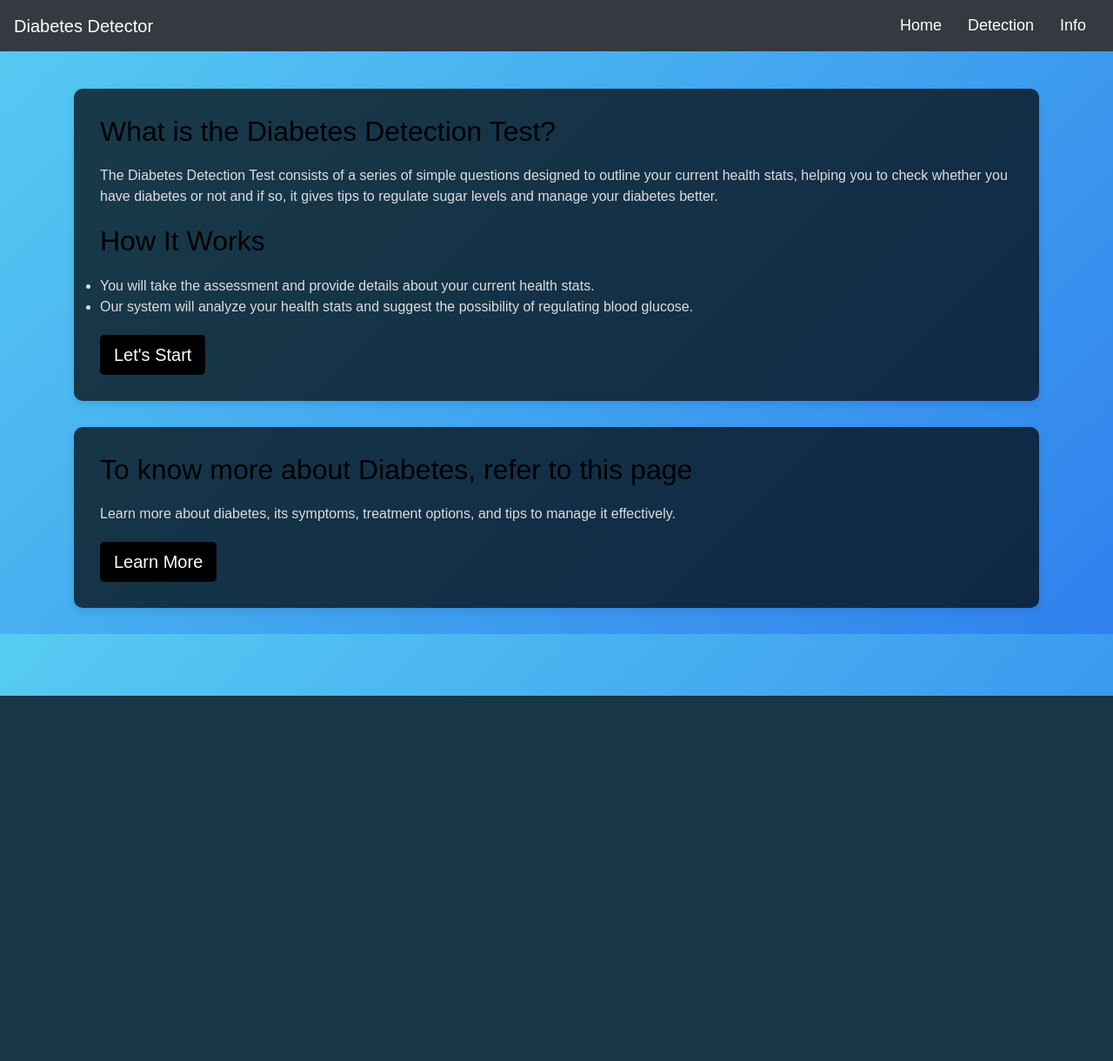
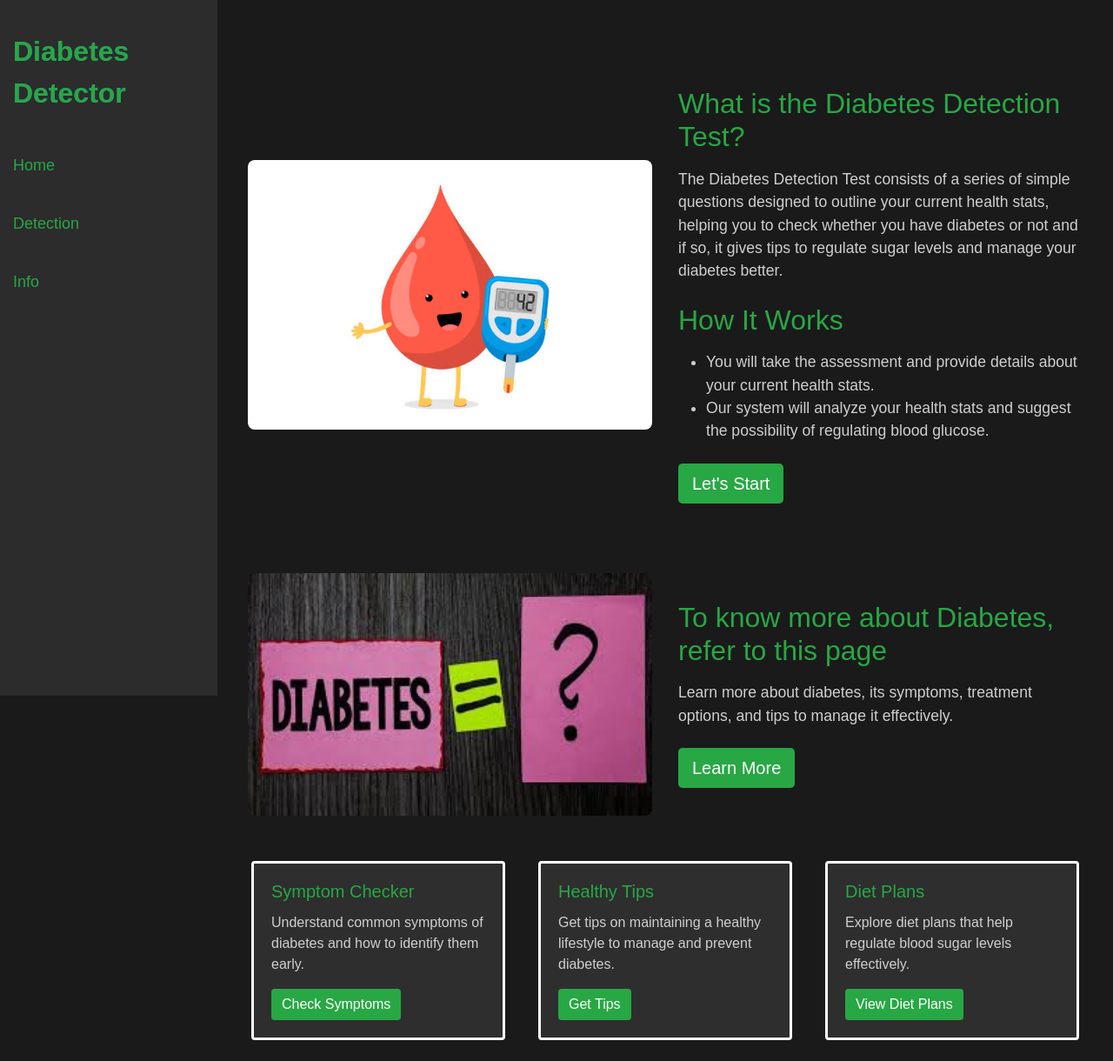
Before and after one commit to Vic710/Diabetes-Prediction-TechRush, a Flask app: page / in a window 1280 px wide. Shown: the whole page at 87% size. Before the commit the page ends 800 px from the top, so only its background shows below. Run offline with Flask 3, Linux system fonts and the light colour scheme; parts of the project's set-up code (start-up, migrations or seed data) failed here and were passed over; some libraries are stand-ins or nearby versions.

Commit message:
Update index.html

```diff
--- a/templates/index.html
+++ b/templates/index.html
@@ -5,136 +5,244 @@
     <meta charset="UTF-8">
     <meta name="viewport" content="width=device-width, initial-scale=1.0">
     <title>Diabetes Detector</title>
-    <link rel="stylesheet" href="https://maxcdn.bootstrapcdn.com/bootstrap/4.5.2/css/bootstrap.min.css">
+    <link rel="stylesheet" href="https://stackpath.bootstrapcdn.com/bootstrap/4.5.2/css/bootstrap.min.css">
     <style>
         body {
-            padding-top: 54px;
-            margin: 0;
-            background: url('background-image.jpg') no-repeat center center fixed;
-            background-size: cover;
-            color: #fff;
+            background-color: #1a1a1a;
+            color: #e0e0e0;
+            font-family: 'Arial', sans-serif;
         }
 
-        @import url('https://fonts.googleapis.com/css2?family=Poppins:wght@300;400;500;600;700&display=swap');
-
-        * {
-            margin: 0;
-            padding: 0;
-            box-sizing: border-box;
-            font-family: 'Poppins', sans-serif;
+        .sidebar {
+            height: 100%;
+            position: fixed;
+            width: 250px;
+            top: 0;
+            left: 0;
+            background-color: #2c2c2c;
+            padding-top: 20px;
         }
 
-        body {
-            font-family: Arial, sans-serif;
-            background: linear-gradient(135deg, #56CCF2, #2F80ED);
-
+        .sidebar a {
+            display: block;
+            padding: 15px;
+            text-align: left;
+            text-decoration: none;
+            font-size: 18px;
+            color: #28a745;
+            margin-bottom: 10px;
+            border-radius: 8px;
+            /* Rounded corners by default */
+            transition: background-color 0.3s ease, box-shadow 0.3s ease;
+            /* Smooth transition */
         }
 
-        .navbar-nav .nav-item .nav-link {
-            position: relative;
-            color: #fff;
-            font-size: 18px;
-            font-weight: 500;
-            padding: 8px 15px;
-            text-decoration: none;
-            transition: all 0.3s ease;
+
+        .sidebar a:hover {
+            background-color: #21a20a;
+            /* Solid background color on hover */
+            border-radius: 8px;
+            /* Consistent border radius on hover */
+            color: #ffffff;
+            /* Change text color to white on hover */
+            box-shadow: 0 4px 8px rgba(0, 0, 0, 0.3);
+            /* Subtle shadow effect */
+            margin: 0;
+            /* Remove margin on hover to avoid layout shift */
         }
 
-        .navbar-nav .nav-item .nav-link:before {
-            content: '';
-            position: absolute;
-            bottom: -5px;
-            left: 50%;
-            height: 3px;
-            width: 0;
-            background: #34efdf;
-            border-radius: 12px;
-            transition: all 0.4s ease;
-            transform: translateX(-50%);
+        .content {
+            margin-left: 250px;
+            padding: 20px;
         }
 
-        .navbar-nav .nav-item .nav-link:hover:before {
-            width: 100%;
-        }
-
-        .navbar-nav .nav-item .nav-link:hover {
-            color: #34efdf;
+        .sidebar .navbar-brand {
+            font-size: 2rem;
+            font-weight: 900;
+            background: linear-gradient(to right, #285fa7, #0d65d8);
+            background-clip: text;
+            -webkit-btext-fill-color: transparent;
+            /* text-shadow: 2px 2px 6px rgba(0, 0, 0, 0.7); */
+            margin-bottom: 1rem;
+            /* text-align: center; */
         }
 
         .info-section {
-            background: rgba(0, 0, 0, 0.7);
-            padding: 30px;
-            border-radius: 10px;
-            box-shadow: 0 4px 8px rgba(0, 0, 0, 0.1);
-            margin-bottom: 30px;
+            padding: 2rem 0;
         }
 
         .info-section h2 {
-            color: #000000;
-            margin-bottom: 20px;
+            font-size: 2rem;
+            margin-bottom: 1rem;
+            color: #28a745;
+        }
+
+        .info-section p {
+            font-size: 1.1rem;
+            margin-bottom: 1.5rem;
+            color: #cfcfcf;
+        }
+
+        .info-section ul {
+            list-style-type: disc;
+            text-align: left;
+            padding-left: 2rem;
+            margin-bottom: 1.5rem;
+        }
+
+        .info-section ul li {
+            font-size: 1.1rem;
+            color: #cfcfcf;
+        }
+
+        .btn-primary {
+            background-color: #28a745;
+            border: none;
+            transition: background-color 0.3s ease;
+        }
+
+        .btn-primary:hover {
+            background-color: #218838;
+        }
+
+        .container {
+            margin-top: 2rem;
+        }
+
+        .card {
+            background-color: #2e2e2e;
+            border: 3px solid white;
+            margin: 4px;
+        }
+
+        .card-body {
+            color: #cfcfcf;
+        }
+
+        .card-title {
+            color: #28a745;
+        }
+
+        .info-image {
+            width: 100%;
+            height: auto;
+            border-radius: 8px;
+        }
+
+        @media (max-width: 576px) {
+            .sidebar {
+                width: 100%;
+                height: auto;
+                position: relative;
+            }
+
+            .sidebar a {
+                float: left;
+            }
+
+            .content {
+                margin-left: 0;
+            }
+
+            .sidebar .navbar-brand {
+                font-size: 1.2rem;
+            }
+
+            .info-section h2 {
+                font-size: 1.5rem;
             }
 
             .info-section p,
-        .info-section ul {
-            color: #ddd;
-            margin-bottom: 20px;
+            .info-section ul li {
+                font-size: 1rem;
             }
-
-        .info-section a.btn {
-            background: #000000;
-            border: none;
-            transition: background 0.3s ease;
-        }
-
-        .info-section a.btn:hover {
-            background: #dcc30c;
         }
     </style>
 </head>
 
 <body>
-    <nav class="navbar navbar-expand-lg navbar-dark bg-dark fixed-top">
-        <a class="navbar-brand" href="{{ url_for('index') }}">Diabetes Detector</a>
-        <button class="navbar-toggler" type="button" data-toggle="collapse" data-target="#navbarNav"
-            aria-controls="navbarNav" aria-expanded="false" aria-label="Toggle navigation">
-            <span class="navbar-toggler-icon"></span>
-        </button>
-        <div class="collapse navbar-collapse" id="navbarNav">
-            <ul class="navbar-nav ml-auto">
-                <li class="nav-item">
-                    <a class="nav-link" href="{{ url_for('index') }}">Home</a>
-                </li>
-                <li class="nav-item">
-                    <a class="nav-link" href="{{ url_for('detection') }}">Detection</a>
-                </li>
-                <li class="nav-item">
-                    <a class="nav-link" href="{{ url_for('info') }}">Info</a>
-                </li>
-            </ul>
+    <div class="sidebar">
+        <a class="navbar-brand" href="{{ url_for('index') }}">Diabetes <br>Detector</a>
+        <a href="{{ url_for('index') }}">Home</a>
+        <a href="{{ url_for('detection') }}">Detection</a>
+        <a href="{{ url_for('info') }}">Info</a>
     </div>
-    </nav>
 
+    <div class="content">
         <section id="home" class="container mt-5">
+            <div class="row align-items-center">
+                <div class="col-md-6">
+                    <img src="/static/dibetes3.jpg" alt="Diabetes Detection" class="info-image">
+                </div>
+                <div class="col-md-6">
                     <div class="info-section">
                         <h2>What is the Diabetes Detection Test?</h2>
-            <p>The Diabetes Detection Test consists of a series of simple questions designed to outline your current
-                health stats, helping you to check whether you have diabetes or not and if so, it gives tips to regulate
-                sugar levels and manage your diabetes better.</p>
+                        <p>The Diabetes Detection Test consists of a series of simple questions designed to outline your
+                            current health stats, helping you to check whether you have diabetes or not and if so, it
+                            gives tips to regulate sugar levels and manage your diabetes better.</p>
                         <h2>How It Works</h2>
                         <ul>
                             <li>You will take the assessment and provide details about your current health stats.</li>
-                <li>Our system will analyze your health stats and suggest the possibility of regulating blood glucose.
-                </li>
+                            <li>Our system will analyze your health stats and suggest the possibility of regulating
+                                blood glucose.</li>
                         </ul>
                         <a href="{{ url_for('detection') }}" class="btn btn-primary btn-lg">Let's Start</a>
                     </div>
+                </div>
+            </div>
 
+            <div class="row align-items-center mt-5">
+                <div class="col-md-6">
+                    <img src="/static/dibetes4.jpg" alt="Diabetes Info" class="info-image">
+                </div>
+                <div class="col-md-6">
                     <div class="info-section">
                         <h2>To know more about Diabetes, refer to this page</h2>
-            <p>Learn more about diabetes, its symptoms, treatment options, and tips to manage it effectively.</p>
+                        <p>Learn more about diabetes, its symptoms, treatment options, and tips to manage it
+                            effectively.</p>
                         <a href="{{ url_for('info') }}" class="btn btn-primary btn-lg">Learn More</a>
                     </div>
+                </div>
+            </div>
+
+            <div class="row mt-5">
+                <div class="col-md-4">
+                    <div class="card">
+                        <div class="card-body">
+                            <h5 class="card-title">Symptom Checker</h5>
+                            <p class="card-text">Understand common symptoms of diabetes and how to identify them early.
+                            </p>
+                            <a href="{{ url_for('symptoms') }}" class="btn btn-primary">Check Symptoms</a>
+                        </div>
+                    </div>
+                </div>
+                <div class="col-md-4">
+                    <div class="card">
+                        <div class="card-body">
+                            <h5 class="card-title">Healthy Tips</h5>
+                            <p class="card-text">Get tips on maintaining a healthy lifestyle to manage and prevent
+                                diabetes.</p>
+                            <a href="{{ url_for('tips') }}" class="btn btn-primary">Get Tips</a>
+                        </div>
+                    </div>
+                </div>
+                <div class="col-md-4">
+                    <div class="card">
+                        <div class="card-body">
+                            <h5 class="card-title">Diet Plans</h5>
+                            <p class="card-text">Explore diet plans that help regulate blood sugar levels effectively.
+                            </p>
+                            <a href="{{ url_for('diet') }}" class="btn btn-primary">View Diet Plans</a>
+                        </div>
+                    </div>
+                </div>
+            </div>
         </section>
+    </div>
+
+    <script src="https://code.jquery.com/jquery-3.5.1.slim.min.js"></script>
+    <script src="https://cdn.jsdelivr.net/npm/@popperjs/core@2.5.3/dist/umd/popper.min.js"></script>
+    <script src="https://stackpath.bootstrapcdn.com/bootstrap/4.5.2/js/bootstrap.min.js"></script>
 </body>
 
 </html>
```
Lines whose indentation alone changed are shown as unchanged.
